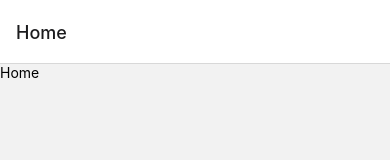
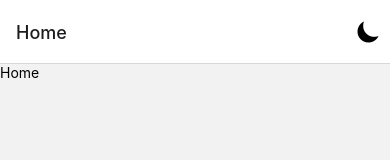
Before and after one commit to ansh/a3-expo, a React Native app: screen /Home in a window 390 px wide. Shown: the top 160 px of the page. Built offline with nearby package versions, Linux system fonts and the light colour scheme.

Commit message:
setup dark mode

```diff
--- /dev/null
+++ b/src/config/styles/colorScheme.ts
@@ -0,0 +1,31 @@
+import { Appearance, ColorSchemeName, useColorScheme as _useColorScheme } from "react-native";
+
+// The useColorScheme value is always either light or dark, but the built-in
+// type suggests that it can be null. This will not happen in practice, so this
+// makes it a bit easier to work with.
+
+type TypedColorScheme = NonNullable<ColorSchemeName>;
+
+export function useColorScheme(): NonNullable<ColorSchemeName> {
+  return _useColorScheme() as NonNullable<ColorSchemeName>;
+}
+
+export function setColorScheme(colorScheme: ColorSchemeName) {
+  Appearance.setColorScheme(colorScheme);
+}
+
+export function useToggleColorScheme() {
+  const colorScheme = useColorScheme();
+
+  function toggle() {
+    setColorScheme(colorScheme === "dark" ? "light" : "dark");
+  }
+
+  return toggle;
+}
+
+export function useWithColorScheme<T>(light: T, dark: T): T {
+  const colorScheme = useColorScheme();
+
+  return colorScheme === "dark" ? dark : light;
+}
--- a/src/config/styles/colors.ts
+++ b/src/config/styles/colors.ts
@@ -19,6 +19,7 @@ const sharedColors = {
 export default {
   light: {
     text: "#000",
+    icon: "#000",
     lightText: "#333",
     background: "#fff",
     activeText: "#fff",
@@ -27,6 +28,7 @@ export default {
   },
   dark: {
     text: "#fff",
+    icon: "#fff",
     lightText: "#aaa",
     background: "#000",
     activeText: "#9D9D9D",
--- a/src/config/styles/createUseStyles.ts
+++ b/src/config/styles/createUseStyles.ts
@@ -1,7 +1,7 @@
 import { useMemo } from "react";
 import { StyleSheet } from "react-native";
 import { EdgeInsets, useSafeAreaInsets } from "react-native-safe-area-context";
-import useColorScheme from "./useColorScheme";
+import { useColorScheme } from "./colorScheme";
 import colors from "./colors";
 import fonts from "./fonts";
 import layout from "./layout";
--- a/src/navigation/navigation.tsx
+++ b/src/navigation/navigation.tsx
@@ -1,4 +1,4 @@
-import { NavigationContainer } from "@react-navigation/native";
+import { DarkTheme, DefaultTheme, NavigationContainer } from "@react-navigation/native";
 import { createNativeStackNavigator } from "@react-navigation/native-stack";
 import { createBottomTabNavigator } from "@react-navigation/bottom-tabs";
 import {
@@ -7,9 +7,10 @@ import {
   RootStackParamList,
   TabStackParamList,
 } from "./types";
-import Home from "../screens/home/Home";
+import Home, { HomeHeaderRight } from "../screens/home/Home";
 import Profile, { ProfileHeaderRight } from "../screens/profile/Profile";
 import Settings from "../screens/settings/Settings";
+import { useColorScheme } from "../config/styles/colorScheme";
 
 const RootStack = createNativeStackNavigator<RootStackParamList>();
 const TabsStack = createBottomTabNavigator<TabStackParamList>();
@@ -17,8 +18,10 @@ const HomeTabStack = createNativeStackNavigator<HomeTabParamList>();
 const ProfileTabStack = createNativeStackNavigator<ProfileTabParamList>();
 
 const Navigation = () => {
+  const scheme = useColorScheme();
+
   return (
-    <NavigationContainer>
+    <NavigationContainer theme={scheme === "dark" ? DarkTheme : DefaultTheme}>
       <RootNavigation />
     </NavigationContainer>
   );
@@ -60,6 +63,7 @@ const HomeTabNavigation = () => {
         name="Home"
         component={Home}
         options={{
+          headerRight: (props) => <HomeHeaderRight {...props} />,
           headerLargeTitle: true,
         }}
       />
--- a/src/screens/home/Home.tsx
+++ b/src/screens/home/Home.tsx
@@ -1,6 +1,13 @@
-import { StyleSheet, Text, View } from "react-native";
+import { Pressable, Text, View } from "react-native";
 import { NativeStackScreenProps } from "@react-navigation/native-stack";
-import { HomeTabParamList, RootStackParamList, TabStackParamList } from "../../navigation/types";
+import { HomeTabParamList } from "../../navigation/types";
+import { createUseStyles } from "../../config/styles/createUseStyles";
+import Ionicons from "@expo/vector-icons/Ionicons";
+import {
+  useColorScheme,
+  useToggleColorScheme,
+  useWithColorScheme,
+} from "../../config/styles/colorScheme";
 
 type Props = NativeStackScreenProps<HomeTabParamList, "Home">;
 const Home = ({}: Props) => {
@@ -12,8 +19,37 @@ const Home = ({}: Props) => {
 };
 export default Home;
 
-const styles = StyleSheet.create({
+export const HomeHeaderRight = (props: {
+  tintColor?: string;
+  pressColor?: string;
+  pressOpacity?: number;
+  labelVisible?: boolean;
+}) => {
+  const { styles, palette } = useStyles();
+  const toggleColorScheme = useToggleColorScheme();
+  const iconName = useWithColorScheme("moon-sharp", "sunny-sharp");
+
+  return (
+    <View>
+      <Pressable
+        style={({ pressed }) => ({ opacity: pressed ? 0.5 : 1 })}
+        onPress={() => {
+          toggleColorScheme();
+        }}
+      >
+        <Ionicons
+          name={iconName}
+          size={24}
+          color={palette.icon}
+          style={[styles.headerRightIcon, { opacity: props.pressOpacity }]}
+        />
+      </Pressable>
+    </View>
+  );
+};
+
+const useStyles = createUseStyles(() => ({
   headerRightIcon: {
     marginRight: 10,
   },
-});
+}));
--- a/src/screens/profile/Profile.tsx
+++ b/src/screens/profile/Profile.tsx
@@ -3,6 +3,7 @@ import { NativeStackScreenProps } from "@react-navigation/native-stack";
 import { ProfileTabParamList } from "../../navigation/types";
 import { NavigationProp, useNavigation } from "@react-navigation/native";
 import Ionicons from "@expo/vector-icons/Ionicons";
+import { createUseStyles } from "../../config/styles/createUseStyles";
 
 type Props = NativeStackScreenProps<ProfileTabParamList, "Profile">;
 const Profile = ({}: Props) => {
@@ -21,10 +22,11 @@ export const ProfileHeaderRight = (props: {
   labelVisible?: boolean;
 }) => {
   const navigation = useNavigation<NavigationProp<ProfileTabParamList>>();
+  const { styles, palette } = useStyles();
   return (
     <View>
       <Pressable
-        style={{ opacity: props.pressOpacity }}
+        style={({ pressed }) => ({ opacity: pressed ? 0.5 : 1 })}
         onPress={() => {
           navigation.navigate("Settings");
         }}
@@ -32,7 +34,7 @@ export const ProfileHeaderRight = (props: {
         <Ionicons
           name="settings"
           size={24}
-          color="black"
+          color={palette.icon}
           style={[styles.headerRightIcon, { opacity: props.pressOpacity }]}
         />
       </Pressable>
@@ -40,8 +42,8 @@ export const ProfileHeaderRight = (props: {
   );
 };
 
-const styles = StyleSheet.create({
+const useStyles = createUseStyles(() => ({
   headerRightIcon: {
     marginRight: 10,
   },
-});
+}));
```
Also changed, not shown: src/config/styles/useColorScheme.ts (deleted, +0 -8 lines).
